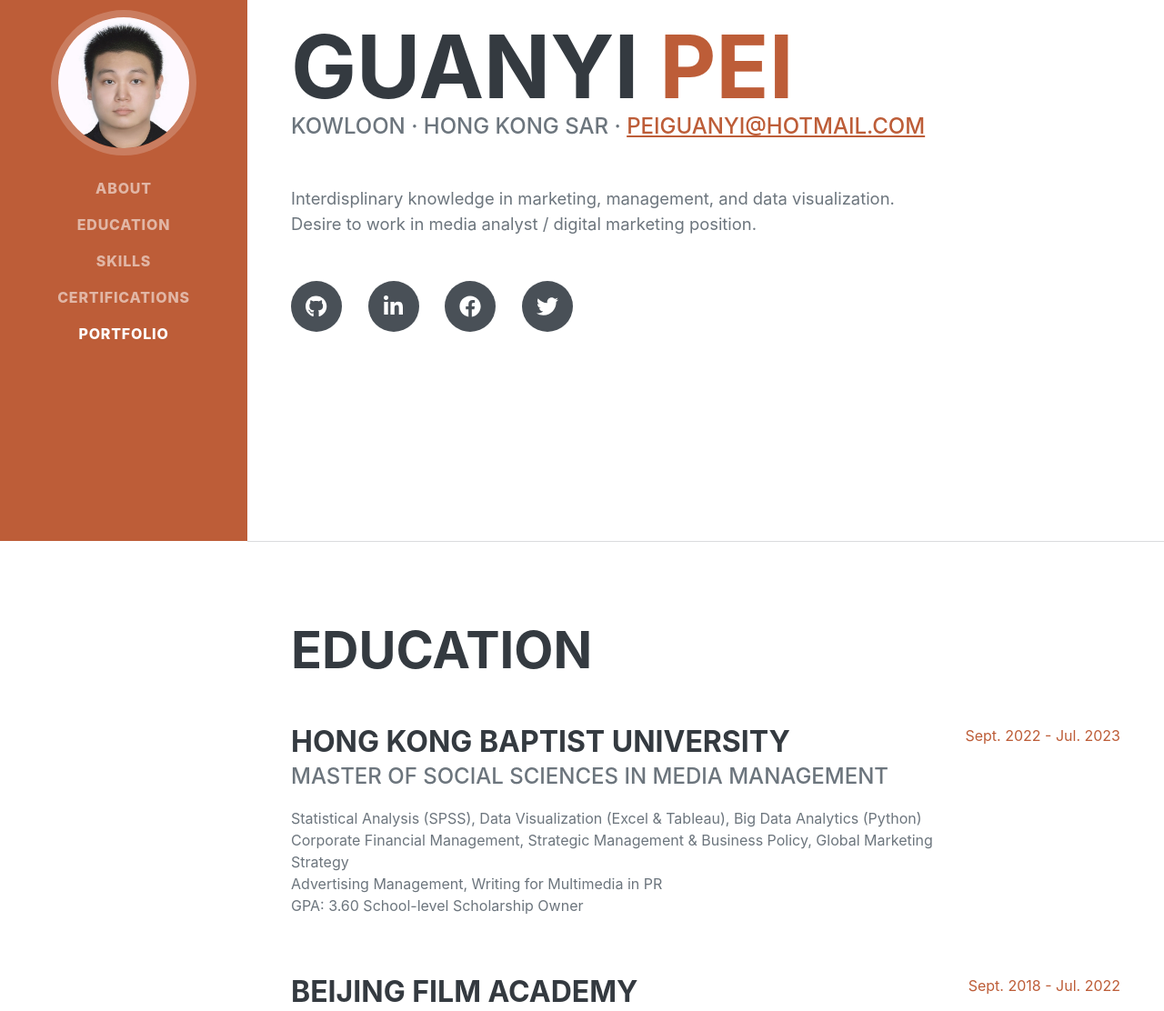
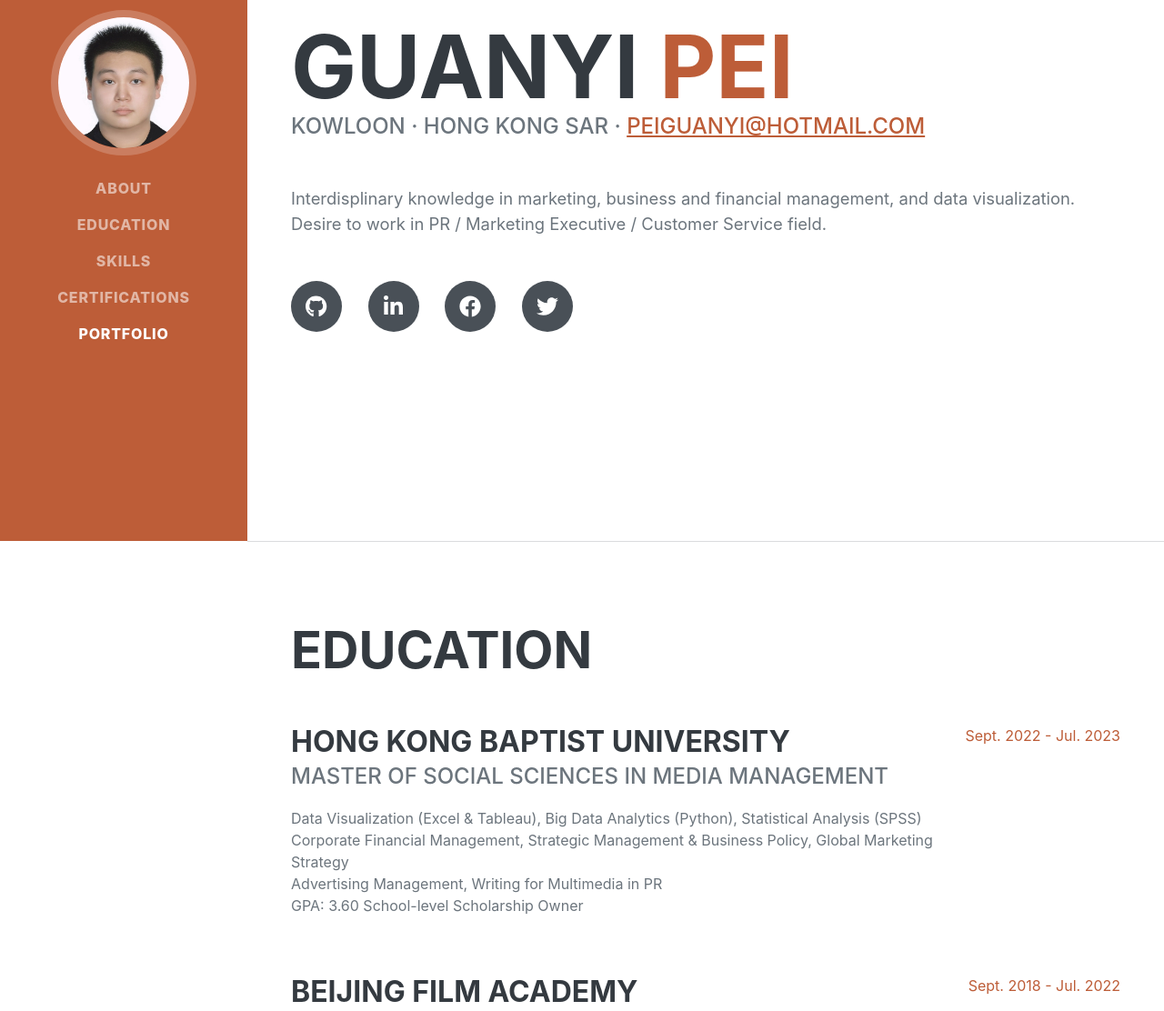
Before and after one commit to guanyipei/guanyipei.github.io, a website: page index.html in a window 1280 px wide. Shown: the part 205-1317 px from the top of the page at 91% size. Drawn offline with nearby package versions, Linux system fonts and the light colour scheme; a web font is replaced by a local one.

Commit message:
Add files via upload

```diff
--- a/index.html
+++ b/index.html
@@ -46,8 +46,8 @@
                         Kowloon · Hong Kong SAR ·
                         <a href="mailto:peiguanyi@hotmail.com">peiguanyi@hotmail.com</a>
                     </div>
-                    <p class="lead mb-5">Interdisplinary knowledge in marketing, management, and data visualization.
-                        <br>Desire to work in media analyst / digital marketing position.</p>
+                    <p class="lead mb-5">Interdisplinary knowledge in marketing, business and financial management, and data visualization.
+                        <br>Desire to work in PR / Marketing Executive / Customer Service field.</p>
                     <div class="social-icons">
                         <a class="social-icon" href="https://github.com/guanyipei"><i class="fab fa-github"></i></a>
                         <a class="social-icon" href="https://www.linkedin.com/in/guanyipei"><i class="fab fa-linkedin-in"></i></a>
@@ -65,7 +65,7 @@
                         <div class="flex-grow-1">
                             <h3 class="mb-0">Hong Kong Baptist University</h3>
                             <div class="subheading mb-3">Master of Social Sciences in Media Management</div>
-                            <div>Statistical Analysis (SPSS), Data Visualization (Excel & Tableau), Big Data Analytics (Python)</div>
+                            <div>Data Visualization (Excel & Tableau), Big Data Analytics (Python), Statistical Analysis (SPSS)</div>
                             <div>Corporate Financial Management, Strategic Management & Business Policy, Global Marketing Strategy</div>
                             <div>Advertising Management, Writing for Multimedia in PR</div>
                             <p>GPA: 3.60  School-level Scholarship Owner</p>
```
